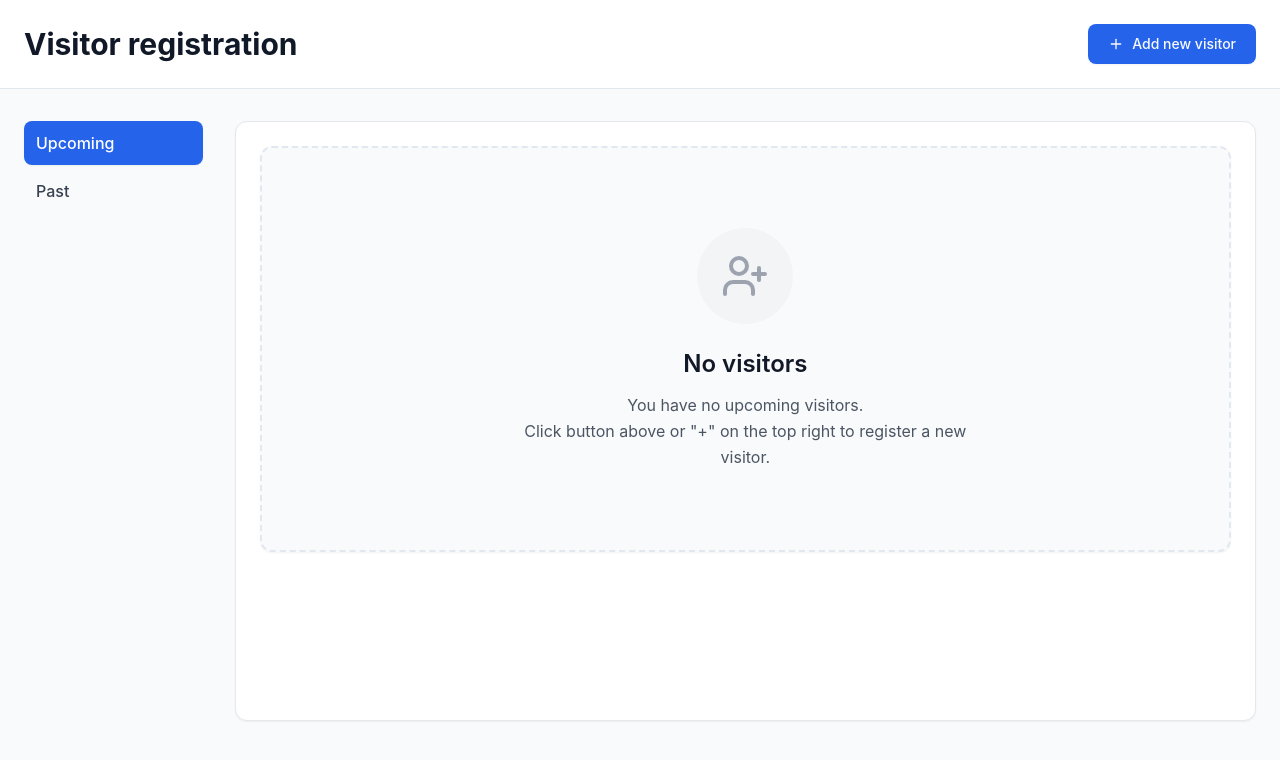
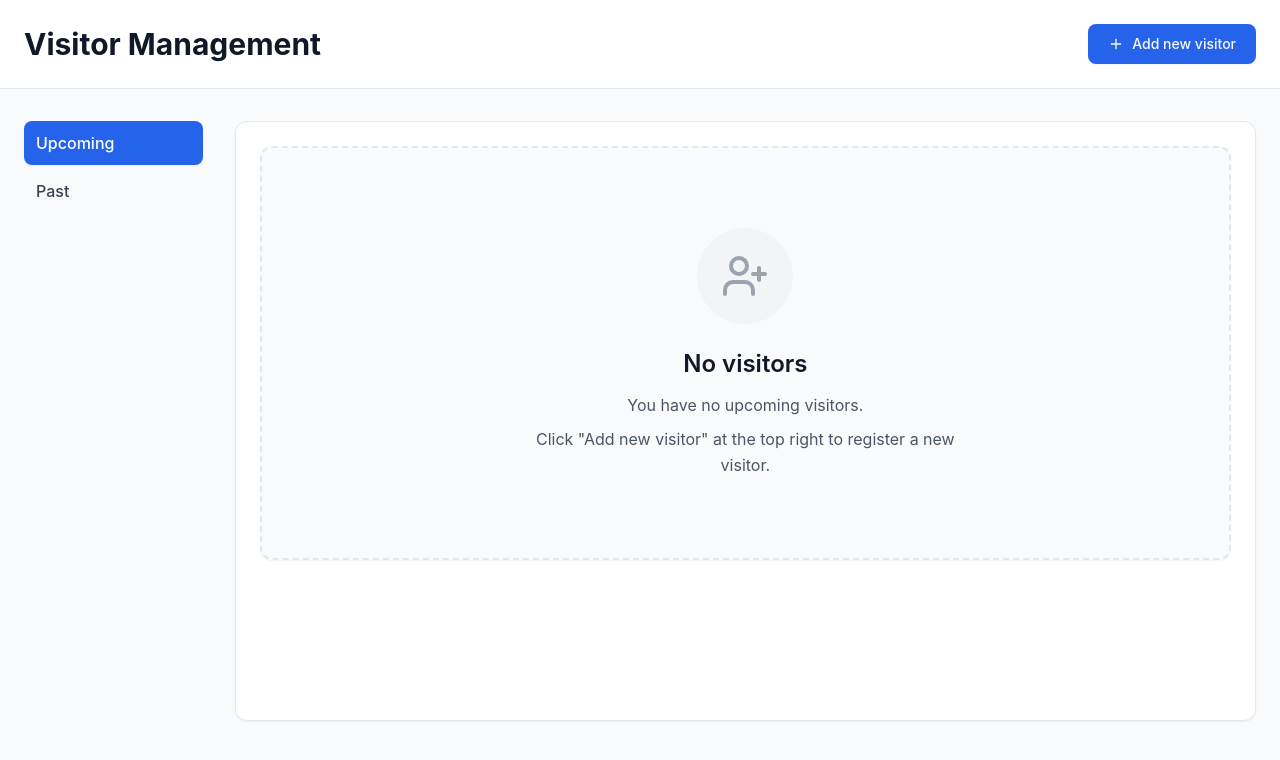
Before and after one commit to abigaelcanova/Test, a React (Vite) app: page / in a window 1280 px wide. Shown: the top 760 px of the page. Built offline with nearby package versions, Linux system fonts and the light colour scheme.

Commit message:
button and title copy

```diff
--- a/src/App.jsx
+++ b/src/App.jsx
@@ -90,7 +90,7 @@ function App() {
       <div className="md:hidden sticky top-0 z-10 bg-white border-b shadow-sm">
         <div className="px-4 py-4">
           <div className="flex items-center justify-between mb-4">
-            <h1 className="text-2xl font-bold text-gray-900">Visitor registration</h1>
+            <h1 className="text-2xl font-bold text-gray-900">Visitor Management</h1>
           </div>
 
           <Tabs value={activeTab} onValueChange={setActiveTab}>
@@ -112,7 +112,7 @@ function App() {
         <div className="bg-white border-b">
           <div className="max-w-[1400px] mx-auto px-6 py-6">
             <div className="flex justify-between items-center">
-              <h1 className="text-3xl font-bold text-gray-900">Visitor registration</h1>
+              <h1 className="text-3xl font-bold text-gray-900">Visitor Management</h1>
               <Button onClick={() => setIsModalOpen(true)} data-testid="add-visitor-desktop" className="shadow-sm">
                 <Plus className="h-4 w-4 mr-2" />
                 Add new visitor
--- a/src/components/EmptyState.jsx
+++ b/src/components/EmptyState.jsx
@@ -10,8 +10,15 @@ export function EmptyState() {
         </div>
         <h2 className="text-2xl font-semibold mb-3 text-gray-900">No visitors</h2>
         <p className="text-center text-gray-600 max-w-md leading-relaxed">
-          You have no upcoming visitors.<br />
-          Click button above or "+" on the top right to register a new visitor.
+          You have no upcoming visitors.
+        </p>
+        {/* Mobile helper text */}
+        <p className="md:hidden text-center text-gray-600 max-w-md leading-relaxed mt-2">
+          Click the "+" button at the bottom right to register a new visitor.
+        </p>
+        {/* Desktop helper text */}
+        <p className="hidden md:block text-center text-gray-600 max-w-md leading-relaxed mt-2">
+          Click "Add new visitor" at the top right to register a new visitor.
         </p>
       </CardContent>
     </Card>
```
